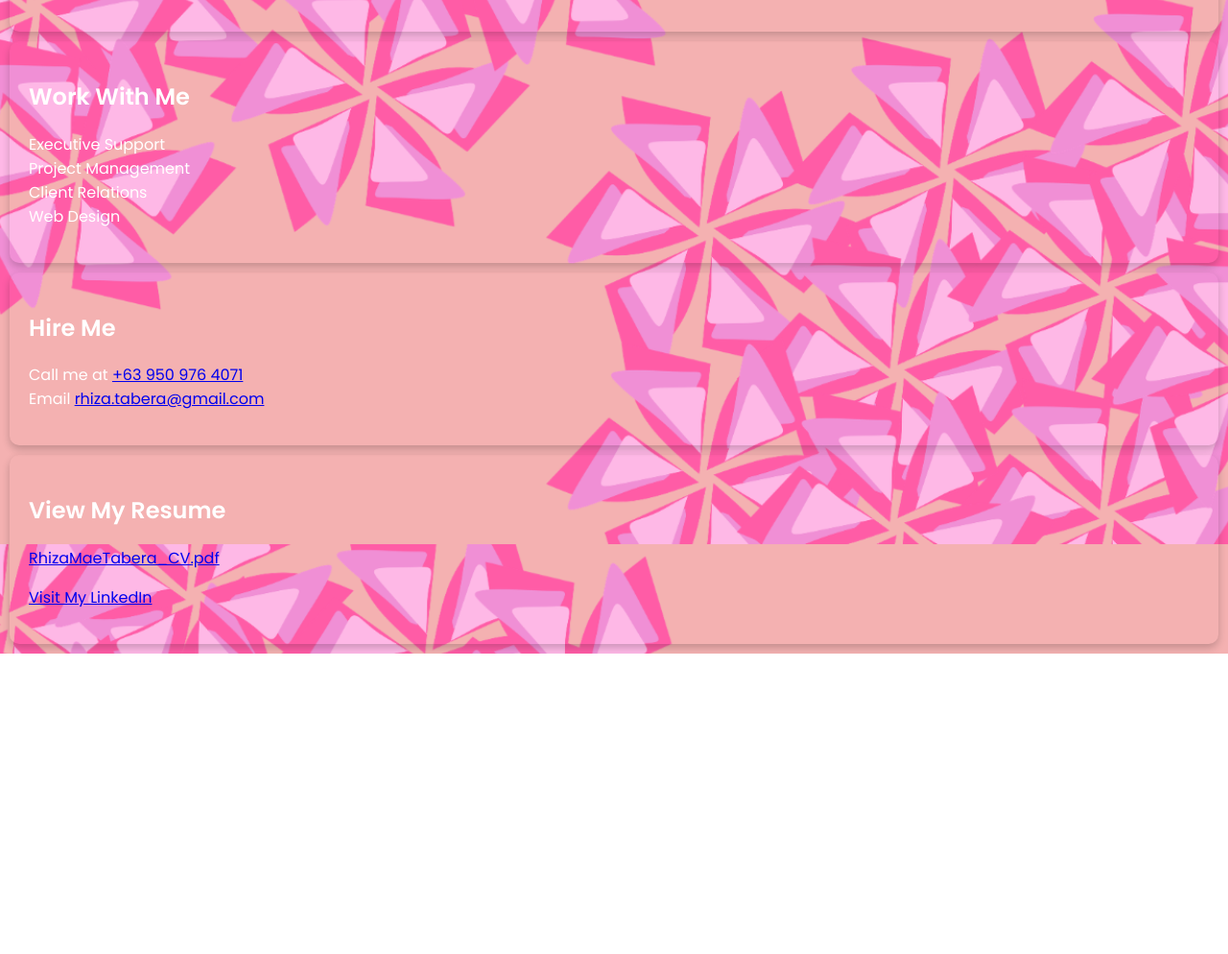
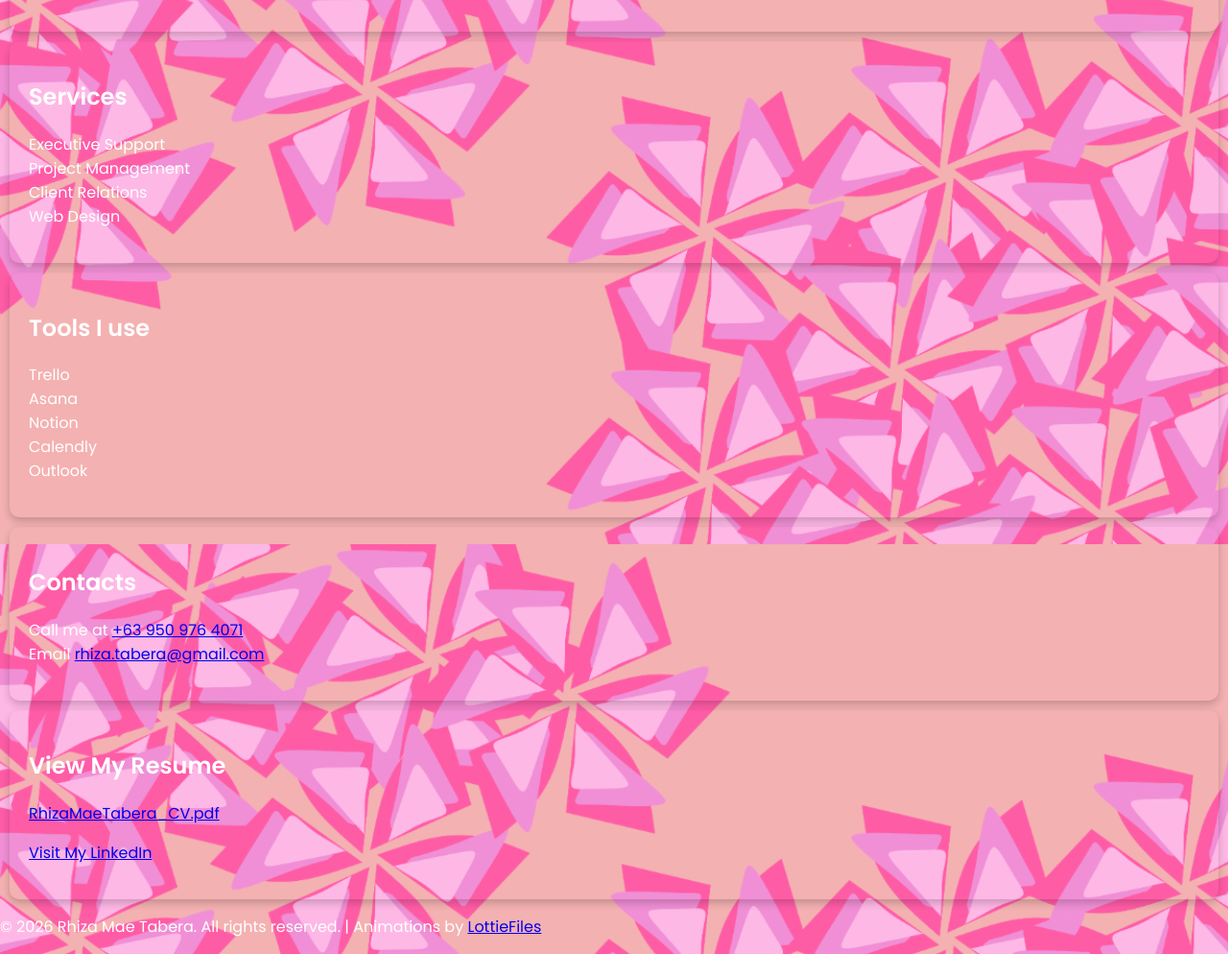
Before and after one commit to rhizatabera-cmd/portfolio, a plain HTML site: page index.html in a window 1280 px wide. Shown: the part 1033-2027 px from the top of the page at 96% size. Before the commit the page ends 1714 px from the top, so only its background shows below. Drawn offline with Linux system fonts and the light colour scheme.

Commit message:
Update index.html

```diff
--- a/index.html
+++ b/index.html
@@ -23,9 +23,10 @@
 <!-- Side Menu -->
 <div class="side-menu" id="sideMenu">
   <a href="#about">About Me</a>
-  <a href="#work">Work With Me</a>
+  <a href="#work">Services</a>
+  <a href="#tools">Tools</a>
   <a href="#hire">Hire Me</a>
-  <a href="#resume">Resume</a>
+  <a href="#resume">Check Me Out</a>
 </div>
 
 </div>
@@ -53,7 +54,7 @@
   </section>
 
   <section id="work" class="card">
-    <h2>Work With Me</h2>
+    <h2>Services</h2>
     <p>
       Executive Support<br>
       Project Management<br>
@@ -62,8 +63,19 @@
     </p>
   </section>
 
+  <section id="tools" class="card">
+    <h2>Tools I use</h2>
+    <p>
+      Trello<br>
+      Asana<br>
+      Notion<br>
+      Calendly<br>
+      Outlook<br>
+    </p>
+  </section>
+
   <section id="hire" class="card">
-    <h2>Hire Me</h2>
+    <h2>Contacts</h2>
     <p>
       Call me at <a href="tel:+639509764071">+63 950 976 4071</a><br>
       Email <a href="mailto:rhiza.tabera@gmail.com">rhiza.tabera@gmail.com</a>
@@ -77,6 +89,11 @@
   </section>
 
 </div>
+
+  <!-- Footer / Credits -->
+<footer id="footer">
+  <p>© 2026 Rhiza Mae Tabera. All rights reserved. | Animations by <a href="https://lottiefiles.com/" target="_blank">LottieFiles</a></p>
+</footer>
 
 <script>
   const sideMenu = document.getElementById("sideMenu");
```
